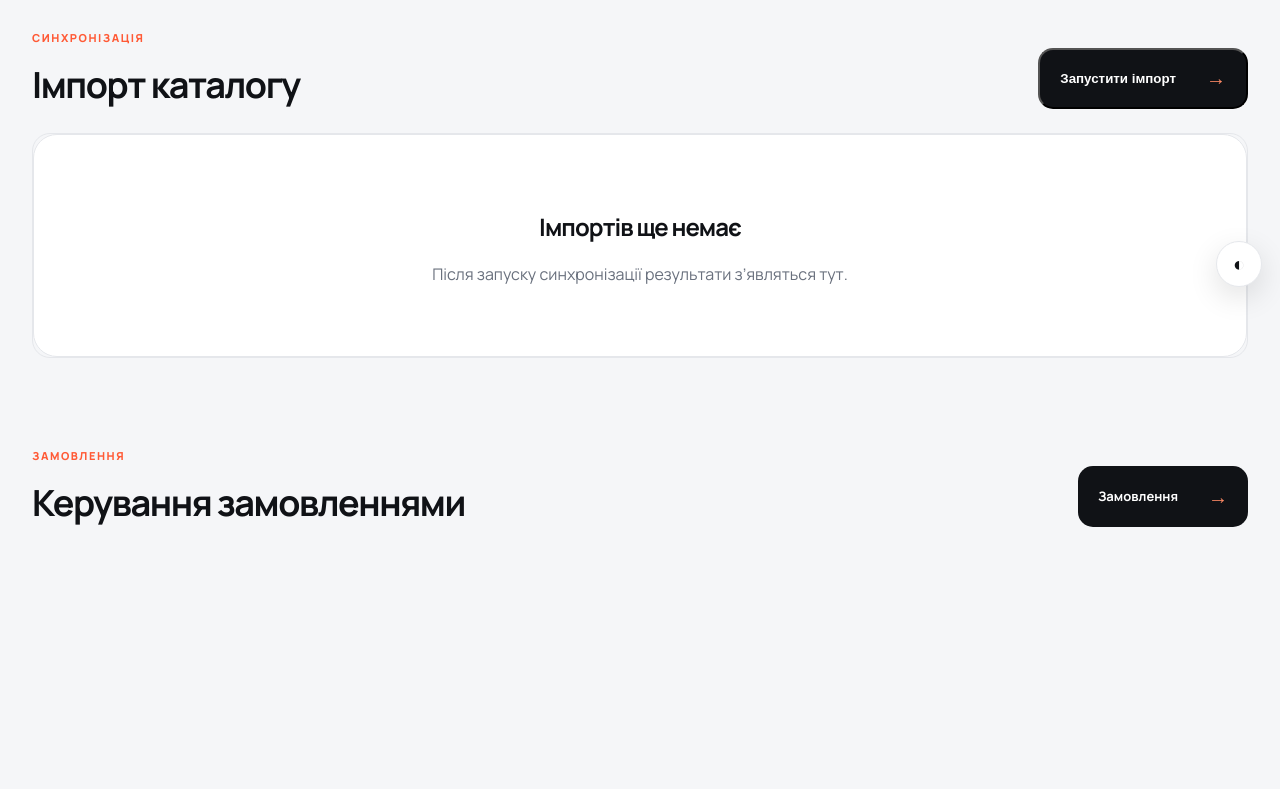
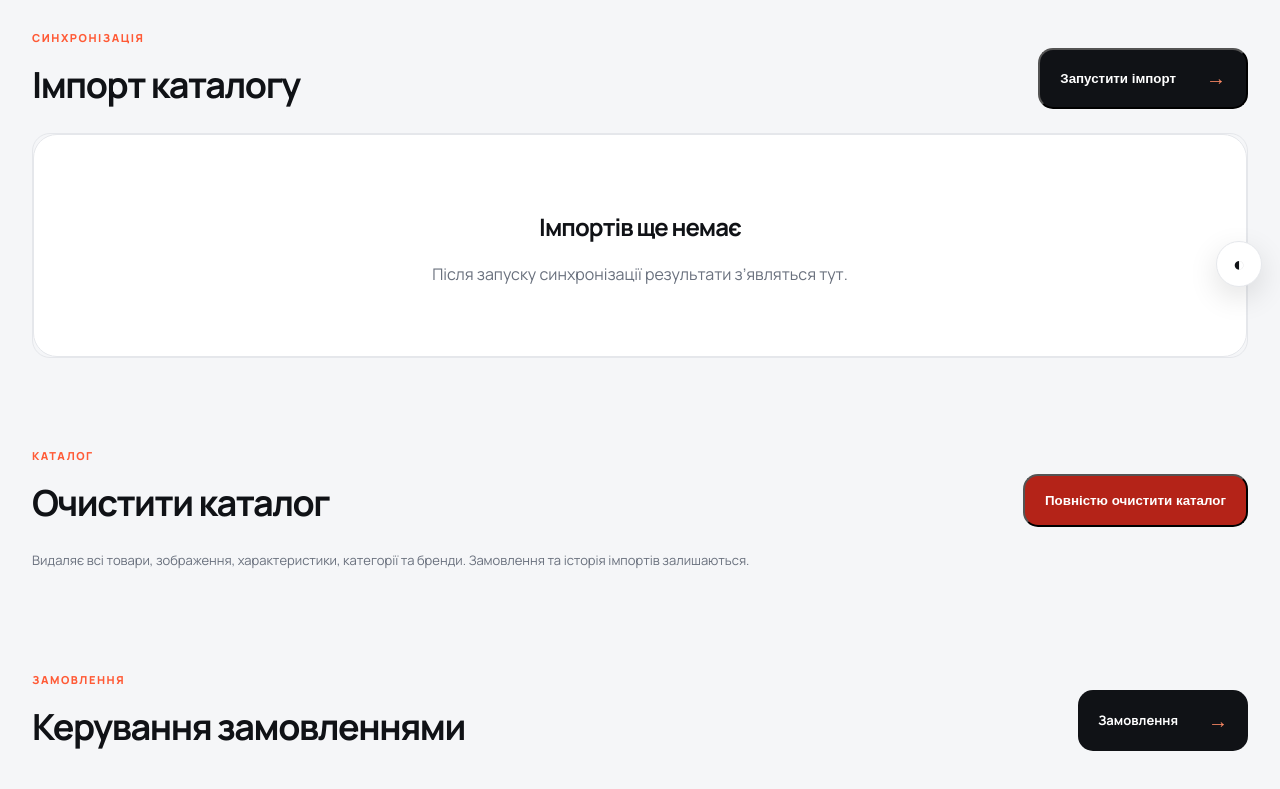
Before and after one commit to seregachuhleb1981-stack/oksa-marketplace, a Next.js app: page /admin in a window 1280 px wide. Shown: the part 495-1284 px from the top of the page. Before the commit the page ends 1136 px from the top, so only its background shows below. Built offline with nearby package versions, Linux system fonts and the light colour scheme; no server answers; the database is empty.

Commit message:
Add admin action to clear catalog before new feed

```diff
--- a/app/admin/page.tsx
+++ b/app/admin/page.tsx
@@ -1,6 +1,7 @@
 import Link from "next/link";
 import { prisma } from "@/lib/prisma";
 import { startSupplierImport } from "@/lib/importer";
+import ClearCatalogButton from "./ClearCatalogButton";
 
 export const dynamic = "force-dynamic";
 
@@ -23,6 +24,13 @@ export default async function AdminPage() {
   async function startImport() {
     "use server";
     await startSupplierImport();
+  }
+
+  async function clearCatalog() {
+    "use server";
+    await prisma.product.deleteMany();
+    await prisma.category.deleteMany();
+    await prisma.brand.deleteMany();
   }
 
   const [products, categories, orders, imports] = await Promise.all([
@@ -115,6 +123,19 @@ export default async function AdminPage() {
       <section className="admin-panel">
         <div className="section-heading">
           <div>
+            <span className="eyebrow">Каталог</span>
+            <h2>Очистити каталог</h2>
+          </div>
+          <ClearCatalogButton action={clearCatalog} />
+        </div>
+        <p style={{color:"var(--muted)",fontSize:13}}>
+          Видаляє всі товари, зображення, характеристики, категорії та бренди. Замовлення та історія імпортів залишаються.
+        </p>
+      </section>
+
+      <section className="admin-panel">
+        <div className="section-heading">
+          <div>
             <span className="eyebrow">Замовлення</span>
             <h2>Керування замовленнями</h2>
           </div>
```
